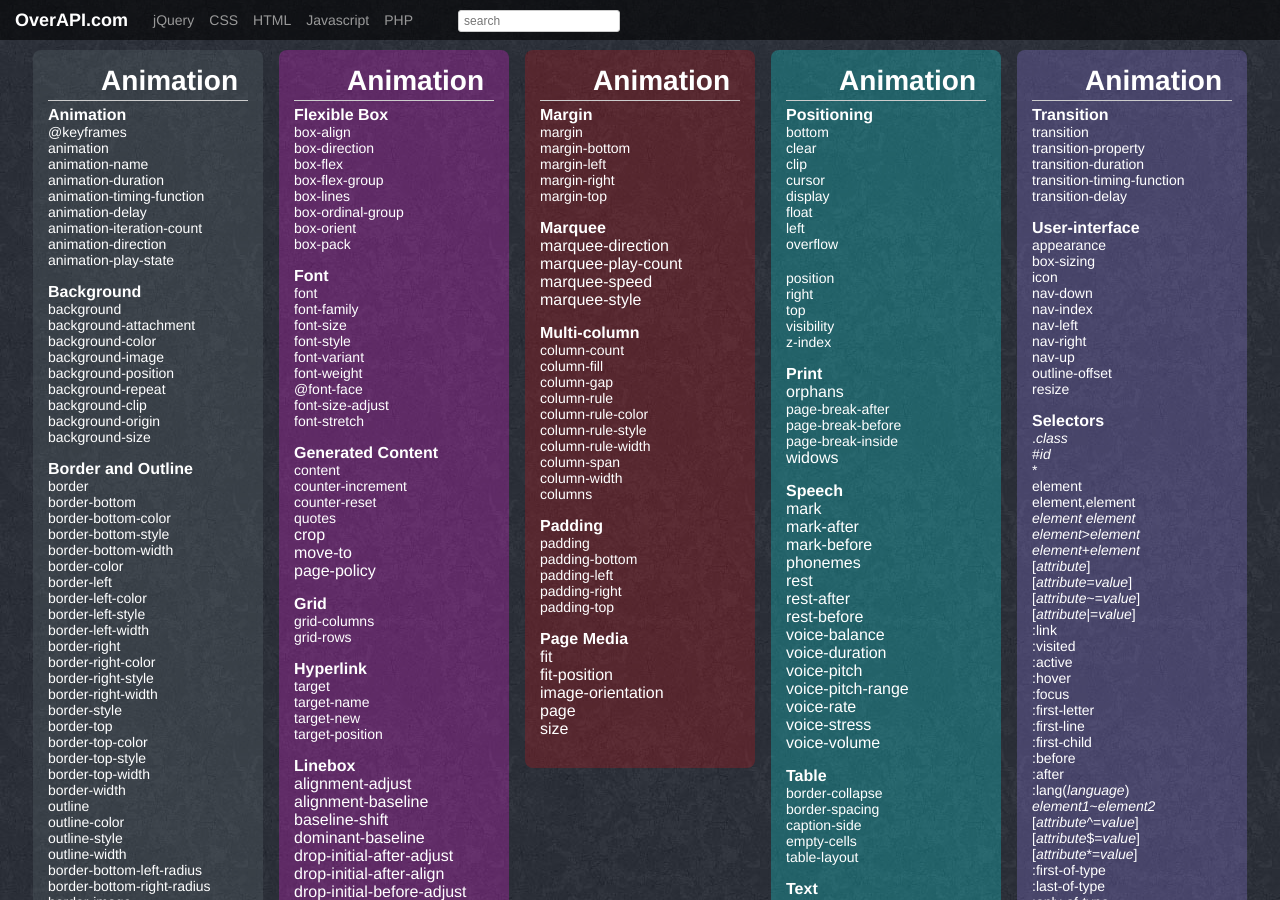
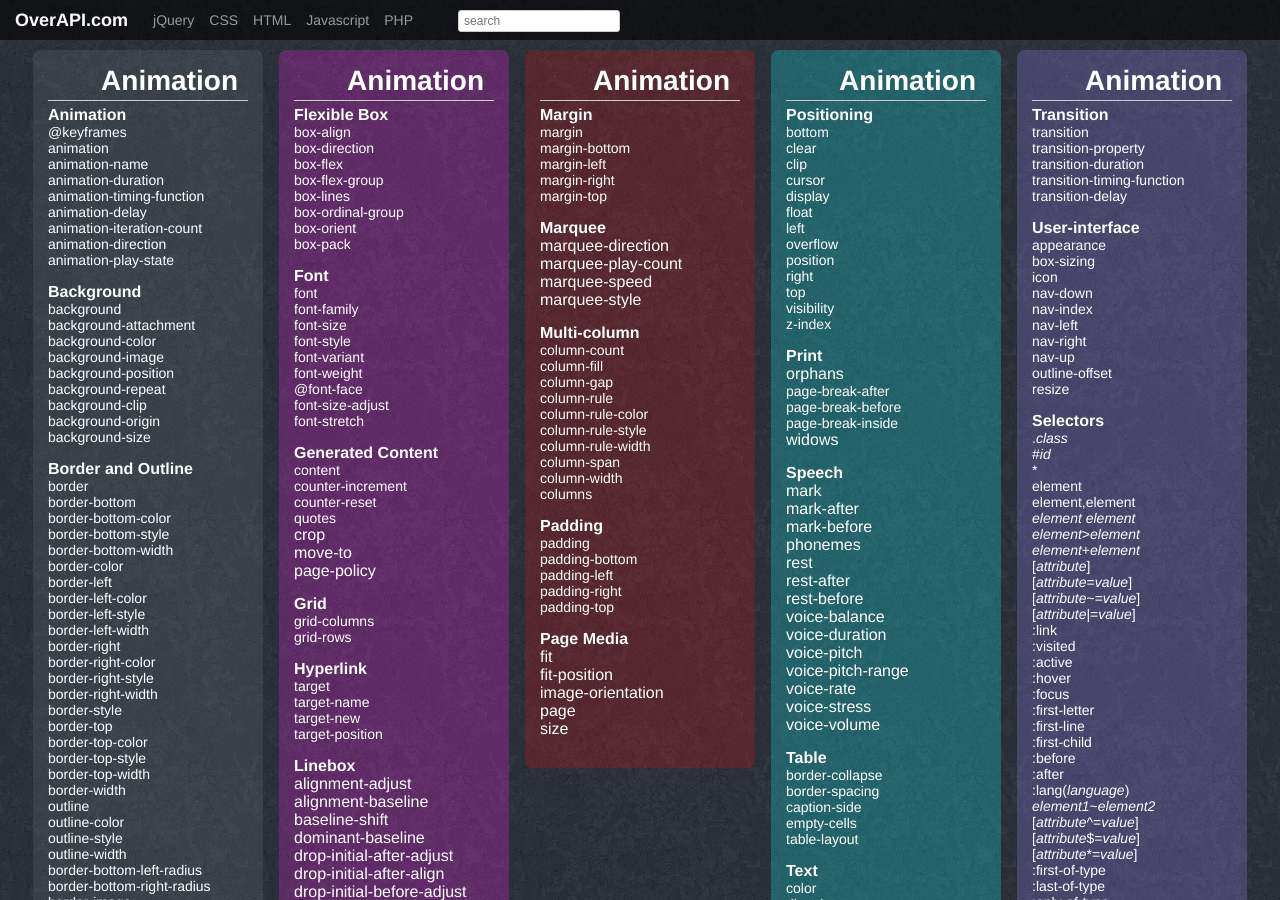
Before and after one commit to code9media/overthecs.github.io, a Jekyll site: the page built from css.html, in a window 1280 px wide and 900 px high. Built offline with Jekyll 4.4.1, drawn with Linux system fonts in a browser that asks for light colours; Markdown is read by kramdown in place of the engine named in the settings.

Commit message:
css cheat modify

```diff
--- a/css.html
+++ b/css.html
@@ -283,7 +283,7 @@ title:     CSS Cheatsheet
                 <li><a href="http://w3schools.com/cssref/pr_class_display.asp" title="Specifies how a certain HTML element should be displayed">display</a></li>
                 <li><a href="http://w3schools.com/cssref/pr_class_float.asp" title="Specifies whether or not a box should float">float</a></li>
                 <li><a href="http://w3schools.com/cssref/pr_pos_left.asp" title="Specifies the left position of a positioned element">left</a></li>
-                <li><a href="http://w3schools.com/cssref/pr_pos_overflow.asp" title="Specifies what happens if content overflows an element's box">overflow</a><br> </li>
+                <li><a href="http://w3schools.com/cssref/pr_pos_overflow.asp" title="Specifies what happens if content overflows an element's box">overflow</a></li>
                 <li><a href="http://w3schools.com/cssref/pr_class_position.asp" title="Specifies the type of positioning method used for an element (static,relative, absolute or fixed)">position</a></li>
                 <li><a href="http://w3schools.com/cssref/pr_pos_right.asp" title="Specifies the right position of a positioned element">right</a></li>
                 <li><a href="http://w3schools.com/cssref/pr_pos_top.asp" title="Specifies the top position of a positioned element">top</a></li>
```
